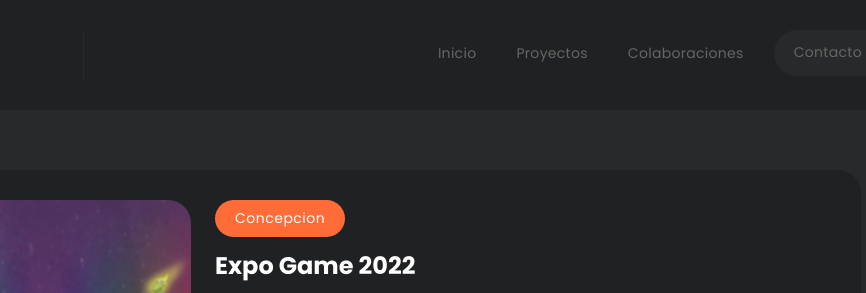
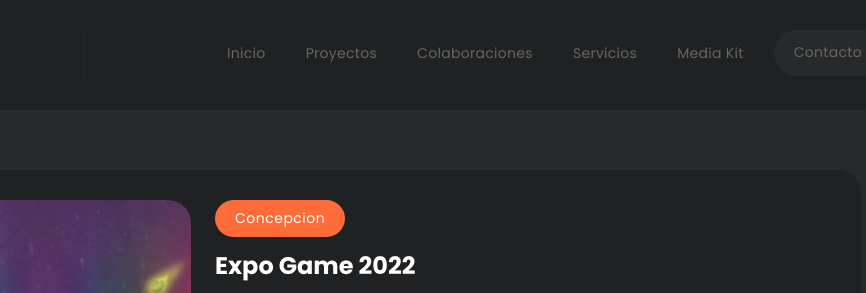
Before and after one commit to BlaackZero/AnimeSama, a plain HTML site: page expogame1.html in a window 1280 px wide. Shown: the top 293 px of the page, 277-1143 px from the left. Drawn offline with nearby package versions, Linux system fonts and the light colour scheme.

Commit message:
Update expogame1.html

```diff
--- a/expogame1.html
+++ b/expogame1.html
@@ -54,6 +54,8 @@
                         <li><a href="index.html">Inicio</a></li>
                         <li><a href="index.html#proyectos">Proyectos</a></li>
                         <li><a href="index.html#colaboraciones">Colaboraciones</a></li>
+                        <li><a href="index.html#servicios">Servicios</a></li>
+                        <li><a href="https://drive.google.com/file/d/1EtGNYKHJAjcin_pcUiUlavIUbwxYywf0/view?usp=sharing" target="_blank">Media Kit</a></li>
                         <li><a href="xd.html">Contacto <img src="assets/images/profile-header.webp" alt=""></a></li>
                     </ul>
                     <a class='menu-trigger'>
```
